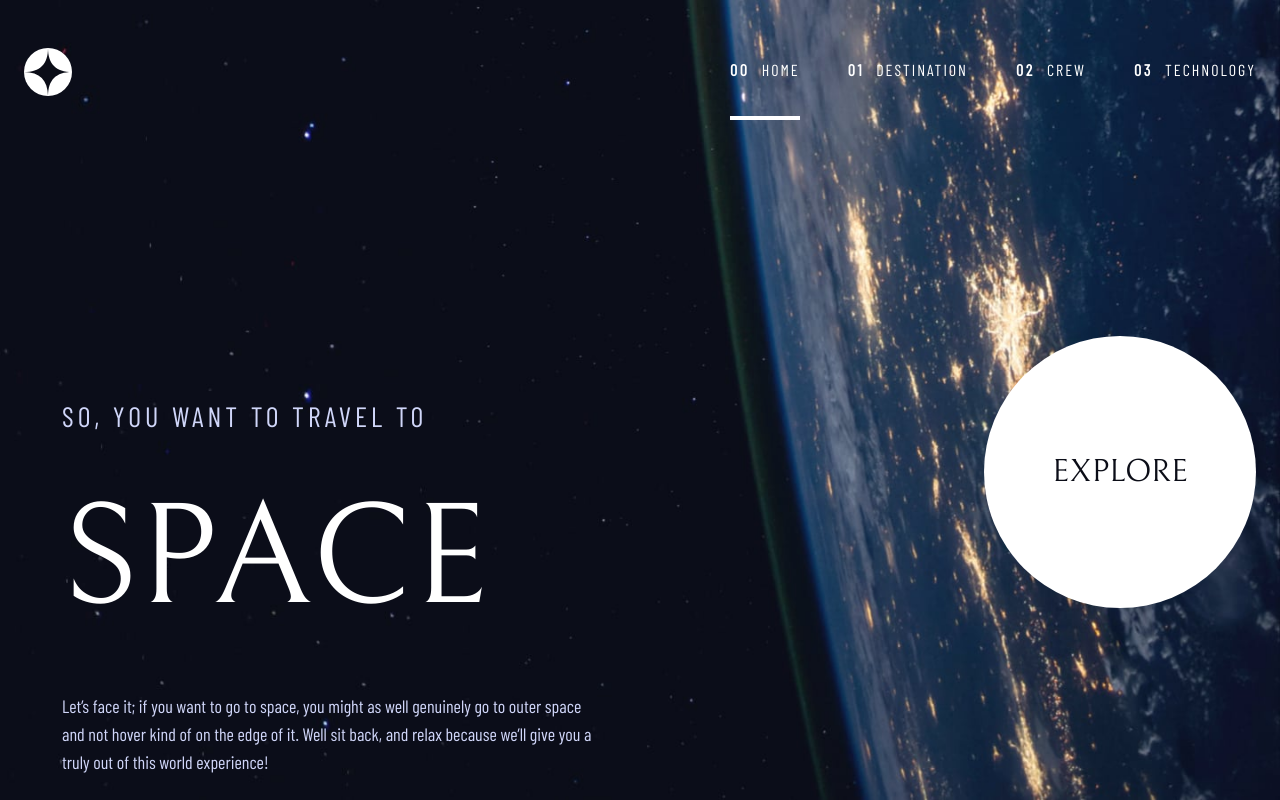
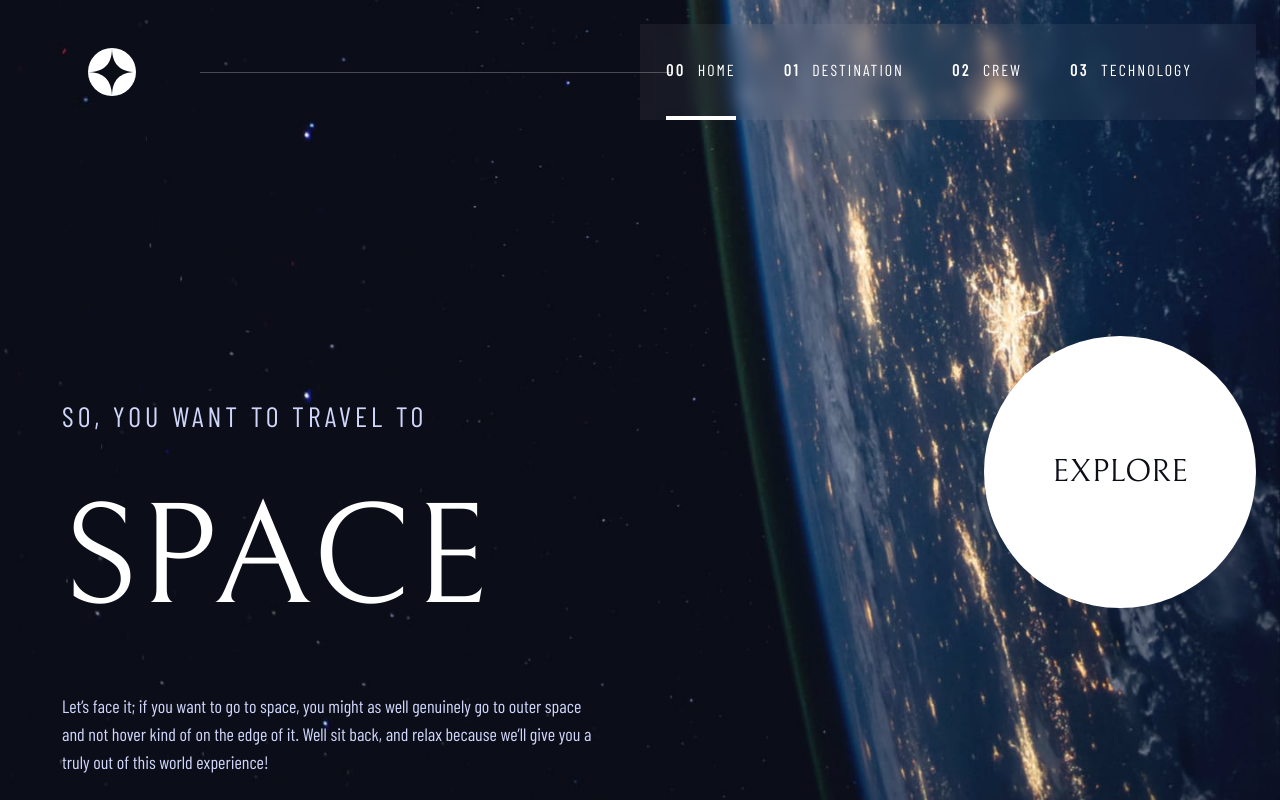
Before and after one commit to garyeung/space-tourism-webisite, a React (Vite) app: page / in a window 1280 px wide. Built offline with nearby package versions, Linux system fonts and the light colour scheme.

Commit message:
adjust style

```diff
--- a/src/components/combinations/Navigation.tsx
+++ b/src/components/combinations/Navigation.tsx
@@ -3,6 +3,7 @@ import Logo from "@/components/bases/Logo"
 import IconHambuger from "@/assets/shared/icon-hamburger.svg?react"
 import IconClose from "@/assets/shared/icon-close.svg?react"
 import NavLinks from "@/components/combinations/NavLinks"
+import Line from "../bases/Line"
 
 const Navigation = () => {
     const [open, setOpen] = useState(false);
@@ -10,9 +11,23 @@ const Navigation = () => {
     const toggleMenu = () => setOpen((pre) => !pre);
 
     return (
-        <nav className="flex justify-between items-center">
-            <div>
+        <nav className="grid grid-cols-[auto,1fr] justify-items-end items-center
+        lg:grid-cols-2
+        lg:justify-items-start
+        ">
+            <div className="
+            w-full
+            md:pl-10
+            lg:pl-16
+            grid
+            grid-cols-[auto,1fr]
+            items-center
+            gap-x-8
+            ">
                 <Logo/>
+                <div className="relative z-[2] -right-8">
+                  <Line/>
+                </div>
             </div>
             <div className="md:hidden" id="mobile-menu">
                 <button
@@ -33,7 +48,8 @@ const Navigation = () => {
                     gap-y-12
                     w-3/4
                     h-full
-                    blur-bg
+                    bg-blur
+                    backdrop-blur
                     ms-auto
                     items-start
                     pl-8
@@ -52,7 +68,8 @@ const Navigation = () => {
                     </div>
                 </div>
             </div>
-            <div className="hidden md:block">
+            <div className="hidden md:block flex-1 w-full md:px-10 bg-white/5 backdrop-blur
+            lg:px-16">
                 <NavLinks/>
             </div>
         </nav>
```
